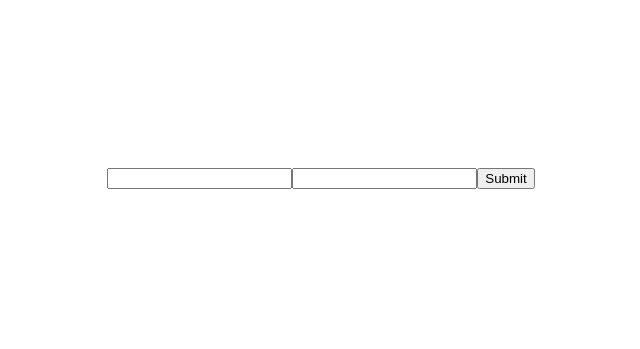
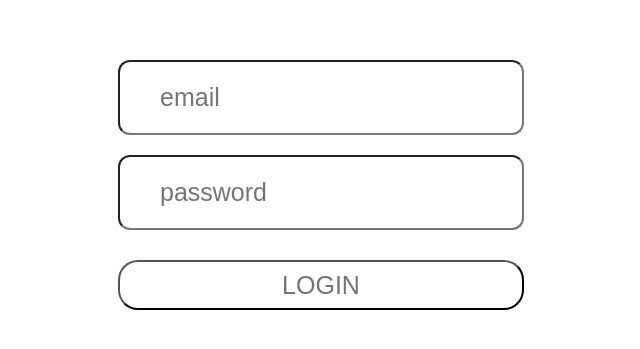
Before and after one commit to Giannoulo/user-react-app, a React (Create React App) app: page / in a window 1280 px wide. Shown: the part 225-574 px from the top of the page, without its empty margins (319-959 px from the left). Built offline with nearby package versions, Linux system fonts and the light colour scheme.

Commit message:
Passing user info to usercards and styling components

```diff
--- a/src/App.tsx
+++ b/src/App.tsx
@@ -1,6 +1,6 @@
-import React from "react";
-import { securitySelector } from "./Redux/Slices/securitySlice";
-import { useSelector } from "react-redux";
+import React, { useEffect } from "react";
+import { login, securitySelector } from "./Redux/Slices/securitySlice";
+import { useSelector, useDispatch } from "react-redux";
 import styled from "styled-components";
 
 import Login from "./Components/Login";
@@ -15,7 +15,16 @@ const Container = styled.div`
   align-items: center;
 `;
 function App() {
+  const dispatch = useDispatch();
   const { token } = useSelector(securitySelector);
+
+  // Check if the user is already logged in and update the redux store on page reload
+  useEffect(() => {
+    const localToken = localStorage.getItem("token");
+    if (localToken) {
+      dispatch(login(localToken));
+    }
+  }, [dispatch]);
 
   return (
     <Container>
--- a/src/Components/Header.tsx
+++ b/src/Components/Header.tsx
@@ -2,7 +2,7 @@ import React from "react";
 import styled from "styled-components";
 import Button from "./UI/Button";
 
-import { logout } from "../Redux/Slices/securitySlice";
+import { userLogout } from "../Redux/Slices/securitySlice";
 import { useDispatch } from "react-redux";
 
 const Container = styled.div`
@@ -11,13 +11,13 @@ const Container = styled.div`
   padding: 10px;
   display: flex;
   justify-content: flex-end;
+  align-items: center;
 `;
 
 const Header = () => {
   const dispatch = useDispatch();
   const handleLogoutClick = () => {
-    console.log("yo");
-    dispatch(logout());
+    dispatch(userLogout());
   };
 
   return (
--- a/src/Components/Login.tsx
+++ b/src/Components/Login.tsx
@@ -2,15 +2,27 @@ import React, { useState } from "react";
 import styled from "styled-components";
 import { useDispatch } from "react-redux";
 import { userLogin } from "../Redux/Slices/securitySlice";
+import Input from "./UI/Input";
+import Button from "./UI/Button";
 
 const Container = styled.div`
   height: 100%;
+  display: flex;
+  justify-content: center;
+  align-items: center;
+`;
+const Form = styled.form`
   display: flex;
   flex-direction: column;
   justify-content: center;
   align-items: center;
 `;
+const LoginButton = styled(Button)`
+  margin-top: 30px;
+  width: 100%;
+`;
 const Login = () => {
+  // TODO Add validation, disable button if no email or password are present
   const dispatch = useDispatch();
   const [credentials, setCredentials] = useState({ email: "", password: "" });
 
@@ -29,11 +41,23 @@ const Login = () => {
 
   return (
     <Container>
-      <form onSubmit={handleSubmit}>
-        <input type="text" value={credentials.email} onChange={handleChange} name="email" />
-        <input type="text" value={credentials.password} onChange={handleChange} name="password" />
-        <input type="submit" />
-      </form>
+      <Form onSubmit={handleSubmit}>
+        <Input
+          type="text"
+          value={credentials.email}
+          onChange={handleChange}
+          name="email"
+          placeholder="email"
+        />
+        <Input
+          type="text"
+          value={credentials.password}
+          onChange={handleChange}
+          name="password"
+          placeholder="password"
+        />
+        <LoginButton type="submit">LOGIN</LoginButton>
+      </Form>
     </Container>
   );
 };
--- /dev/null
+++ b/src/Components/SearchUsers.tsx
@@ -0,0 +1,31 @@
+import React from "react";
+import Button from "./UI/Button";
+import Input from "./UI/Input";
+import styled from "styled-components";
+
+const Container = styled.div`
+  width: 100%;
+  margin-top: 10px;
+  display: flex;
+  align-items: center;
+  justify-content: space-between;
+`;
+
+const SearchInput = styled(Input)`
+  margin-top: 0;
+  height: 2rem;
+`;
+const SearchButton = styled(Button)`
+  margin-left: 10px;
+`;
+
+const SearchUsers = () => {
+  return (
+    <Container>
+      <SearchInput />
+      <SearchButton>SEARCH</SearchButton>
+    </Container>
+  );
+};
+
+export default SearchUsers;
--- a/src/Components/UI/Button.tsx
+++ b/src/Components/UI/Button.tsx
@@ -4,10 +4,11 @@ const Button = styled.button`
   border-radius: 20px;
   font-size: 1rem;
   height: 2rem;
-  padding: 5px 40px;
+  width: fit-content;
+  padding: 5px 50px;
   background-color: #fff;
   color: inherit;
-  // TODO border color
+  // TODO border color, background color
 `;
 
 export default Button;
--- /dev/null
+++ b/src/Components/UI/Input.tsx
@@ -0,0 +1,15 @@
+import styled from "styled-components";
+
+const Input = styled.input`
+  border-radius: 12px;
+  font-size: 1rem;
+  height: 3rem;
+  padding: 5px 40px;
+  background-color: #fff;
+  color: inherit;
+  margin-top: 20px;
+  width: 100%;
+  // TODO border color
+`;
+
+export default Input;
--- /dev/null
+++ b/src/Components/UserCard.tsx
@@ -0,0 +1,38 @@
+import React from "react";
+import styled from "styled-components";
+
+export interface User {
+  id: number;
+  avatar: string;
+  first_name: string;
+  last_name: string;
+  email: string;
+}
+
+type Props = {
+  user: User;
+};
+
+const Container = styled.div`
+  height: 150px;
+  width: 100%;
+  margin-top: 25px;
+  border: 1px solid black;
+  border-radius: 10px;
+  display: flex;
+`;
+
+const Avatar = styled.img`
+  border-bottom-left-radius: 10px;
+  border-top-left-radius: 10px;
+`;
+const UserCard = ({ user: { id, avatar, first_name, last_name, email } }: Props) => {
+  return (
+    <Container>
+      <Avatar src={avatar} />
+      {first_name} {last_name}
+    </Container>
+  );
+};
+
+export default UserCard;
--- a/src/Components/UserList.tsx
+++ b/src/Components/UserList.tsx
@@ -1,11 +1,45 @@
-import React from "react";
+import React, { useEffect, useState } from "react";
 import styled from "styled-components";
+import UserCard, { User } from "./UserCard";
+import Button from "./UI/Button";
+import SearchUsers from "./SearchUsers";
+
+import { useDispatch, useSelector } from "react-redux";
+import { getUserList, userSelector } from "../Redux/Slices/userSlice";
 
 const Container = styled.div`
   height: 100%;
+  width: 95%;
+  display: flex;
+  flex-direction: column;
+  justify-content: flex-start;
+  @media screen and (min-width: 800px) {
+    width: 800px;
+  }
 `;
 const UserList = () => {
-  return <Container>UserList</Container>;
+  const dispatch = useDispatch();
+  const { userList } = useSelector(userSelector);
+  const [usersSJSX, setUsersSJSX] = useState(null);
+
+  useEffect(() => {
+    dispatch(getUserList());
+  }, [dispatch]);
+
+  useEffect(() => {
+    const userCards = userList.map((user: User) => {
+      return <UserCard user={user} key={user.id} />;
+    });
+    setUsersSJSX(userCards);
+  }, [userList]);
+
+  return (
+    <Container>
+      <Button>ADD NEW USER</Button>
+      <SearchUsers />
+      {usersSJSX}
+    </Container>
+  );
 };
 
 export default UserList;
--- a/src/Redux/Slices/securitySlice.js
+++ b/src/Redux/Slices/securitySlice.js
@@ -27,12 +27,12 @@ export const securitySelector = (state) => state.security;
 export const { login, logout, loading } = securitySlice.actions;
 export default securitySlice.reducer;
 
+// Thunks
 export function userLogin(email, password) {
   return async (dispatch) => {
     dispatch(loading());
     try {
       const response = await reqresInstance.post("/login", { email: email, password: password });
-      console.log(response);
       dispatch(login(response.data.token));
       localStorage.setItem("token", response.data.token);
     } catch (error) {
--- /dev/null
+++ b/src/Redux/Slices/userSlice.js
@@ -0,0 +1,49 @@
+import { createSlice } from "@reduxjs/toolkit";
+import { reqresInstance } from "../../API/axiosConfig";
+
+export const userSlice = createSlice({
+  name: "users",
+  initialState: {
+    userList: [],
+    user: null,
+    loading: false,
+  },
+  reducers: {
+    setUserList: (state, action) => {
+      state.userList = action.payload;
+      state.loading = false;
+    },
+    setUser: (state, action) => {
+      state.user = action.payload;
+      state.loading = false;
+    },
+    loading: (state) => {
+      state.loading = true;
+    },
+  },
+});
+
+// Export selectors,actions,reducer
+export const userSelector = (state) => state.users;
+export const { setUserList, setUser, loading } = userSlice.actions;
+export default userSlice.reducer;
+
+export function getUserList() {
+  return async (dispatch) => {
+    dispatch(loading());
+    try {
+      const response = await reqresInstance.get("/users");
+      dispatch(setUserList(response.data.data));
+    } catch (error) {
+      alert(error);
+    }
+  };
+}
+
+// export function userLogout() {
+//   return (dispatch) => {
+//     dispatch(loading());
+//     localStorage.removeItem("token");
+//     dispatch(logout());
+//   };
+// }
--- a/src/Redux/store.js
+++ b/src/Redux/store.js
@@ -1,6 +1,7 @@
 import { configureStore } from "@reduxjs/toolkit";
 import securityReducer from "./Slices/securitySlice";
+import userReducer from "./Slices/userSlice";
 
 export default configureStore({
-  reducer: { security: securityReducer },
+  reducer: { security: securityReducer, users: userReducer },
 });
--- a/src/index.css
+++ b/src/index.css
@@ -11,5 +11,5 @@ body,
 
 html {
   font-size: 25px;
-  color: rgb(78, 78, 78);
+  color: rgb(116, 116, 116);
 }
```
